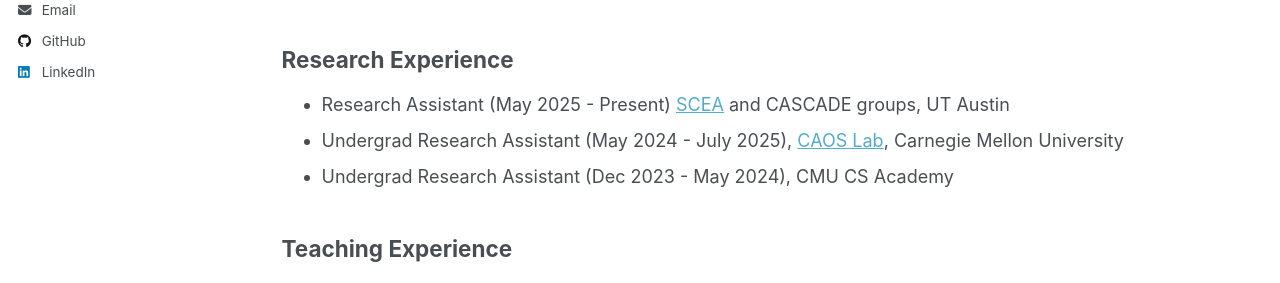
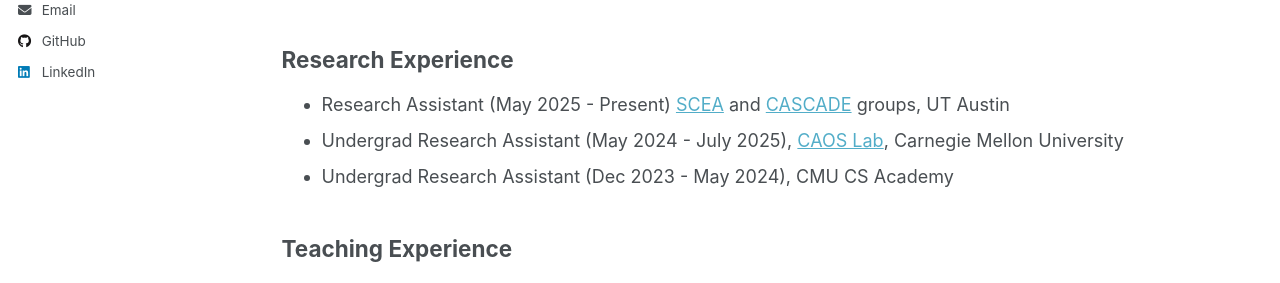
Before and after one commit to joshk411/joshk411.github.io, a Jekyll site: the page built from _pages/portfolio.md, in a window 1280 px wide and 1201 px high. Shown: the part 423-706 px from the top of the window. Built offline with Jekyll 4.4.1, drawn with Linux system fonts in a browser that asks for light colours; a script that is not in the unit is left out; part of the change alters nothing that is shown.

Commit message:
Update lab website

```diff
--- a/_pages/portfolio.md
+++ b/_pages/portfolio.md
@@ -14,7 +14,7 @@ author_profile: true
   - **GPA:** 3.73/4.00; **Awards:** Allen Newell Award for Excellence in Undergraduate Research
 
 ## Research Experience
-- Research Assistant (May 2025 - Present) [SCEA](https://github.com/utcs-scea) and CASCADE groups, UT Austin
+- Research Assistant (May 2025 - Present) [SCEA](https://github.com/utcs-scea) and [CASCADE](https://cascade.cs.utexas.edu/) groups, UT Austin
 - Undergrad Research Assistant (May 2024 - July 2025), [CAOS Lab](https://www.cs.cmu.edu/~caos/), Carnegie Mellon University
 - Undergrad Research Assistant (Dec 2023 - May 2024), CMU CS Academy
 
```
